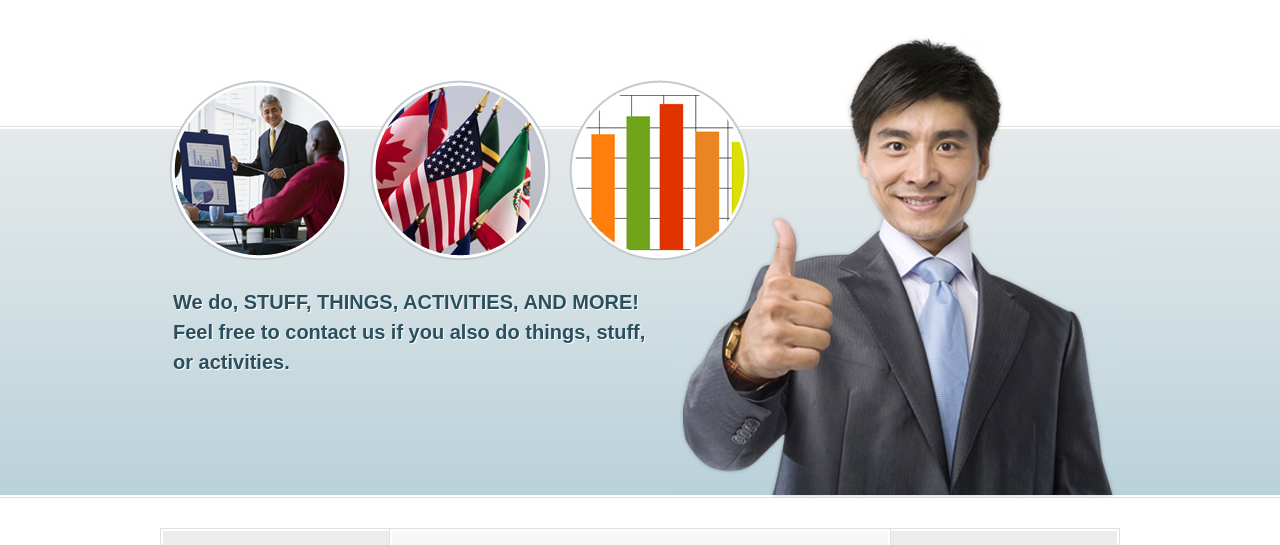
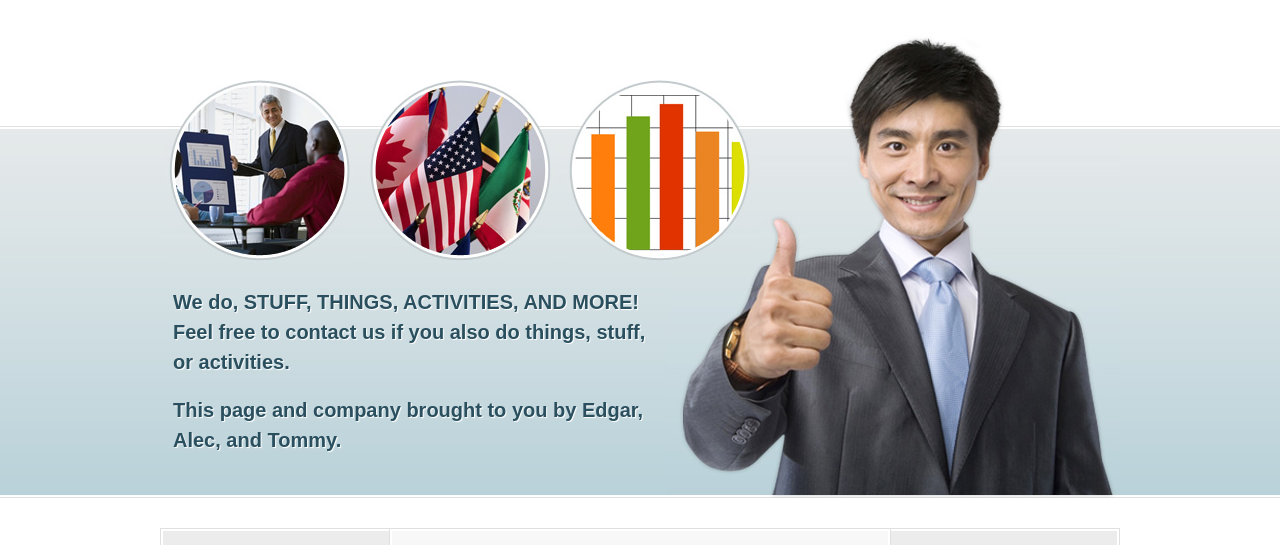
Before and after one commit to excallypurr/AWS-3230-Website, a plain HTML site: page businessworldtemplate/index.html in a window 1280 px wide. Shown: the part 178-723 px from the top of the page. Drawn offline with Linux system fonts and the light colour scheme.

Commit message:
Update index.html

```diff
--- a/businessworldtemplate/index.html
+++ b/businessworldtemplate/index.html
@@ -29,6 +29,7 @@
 				</ul>
 				<div>
 					<h3>We do, STUFF, THINGS, ACTIVITIES, AND MORE! Feel free to contact us if you also do things, stuff, or activities.</h3>
+					<h3>This page and company brought to you by Edgar, Alec, and Tommy.</h3>
 				</div>
 			</div>
 		</div>
```
